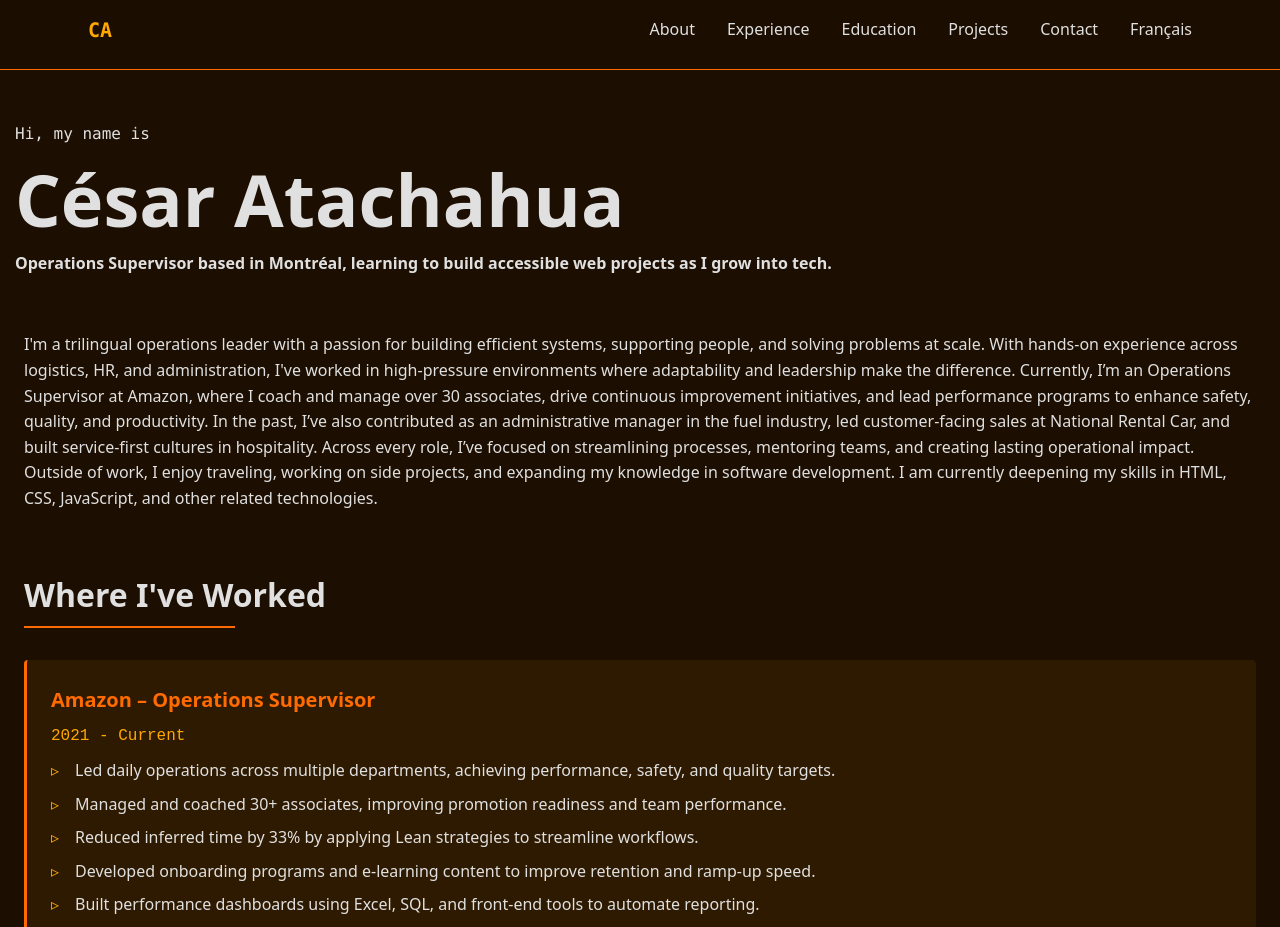
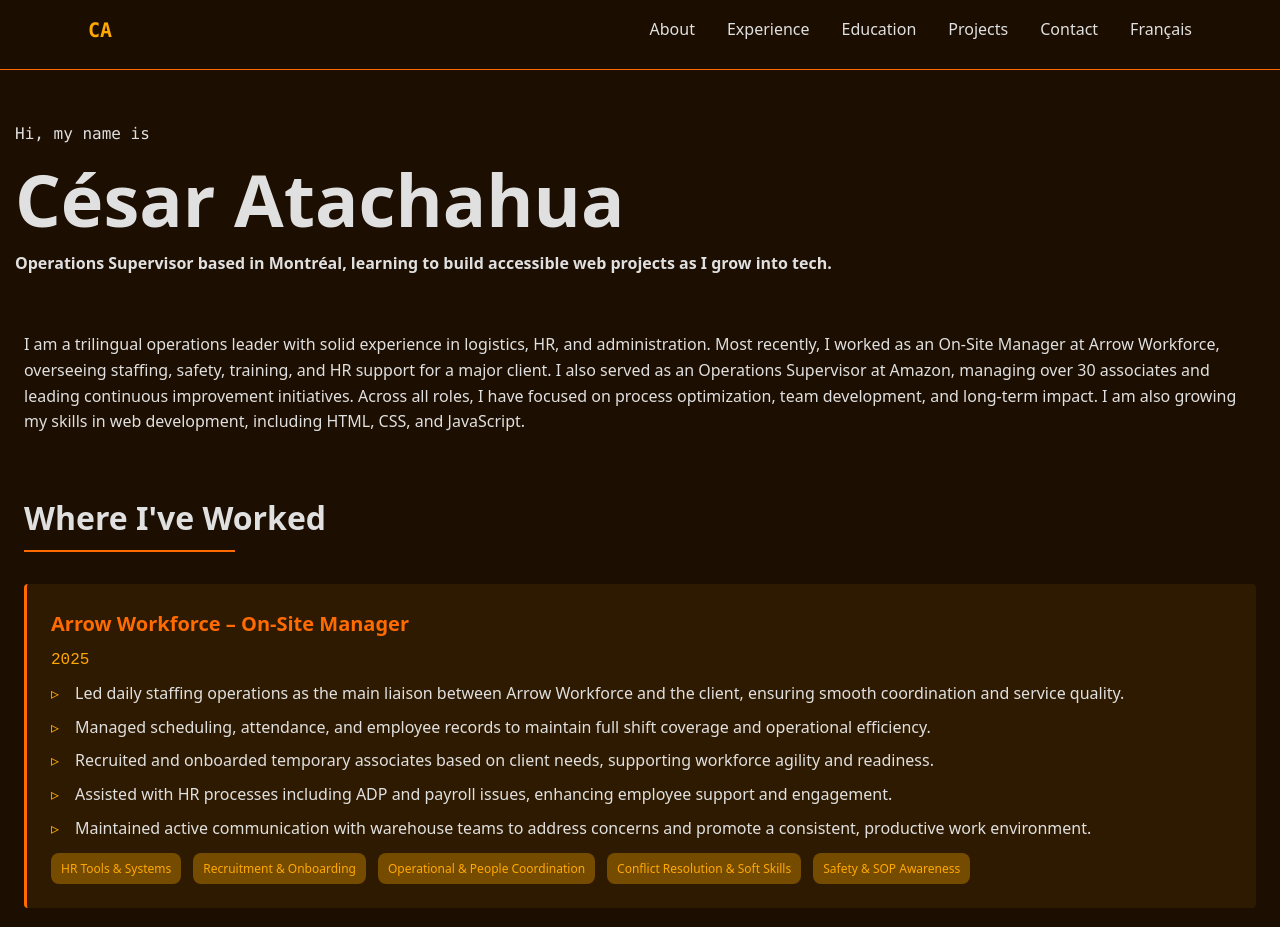
Before and after one commit to TheL0n3/cesar-website, a plain HTML site: page index.html in a window 1280 px wide. Shown: the top 927 px of the page. Drawn offline with nearby package versions, Linux system fonts and the light colour scheme.

Commit message:
Update index.html

```diff
--- a/index.html
+++ b/index.html
@@ -37,7 +37,7 @@
   <main class="pt-0 px-6">
     <section id="about" class="min-h-[90vh] py-8">
       <p id="intro-text" class="text-[#a1a8bd]">
-            I'm a trilingual operations leader with a passion for building efficient systems, supporting people, and solving problems at scale. With hands-on experience across logistics, HR, and administration, I've worked in high-pressure environments where adaptability and leadership make the difference. Currently, I’m an Operations Supervisor at Amazon, where I coach and manage over 30 associates, drive continuous improvement initiatives, and lead performance programs to enhance safety, quality, and productivity. In the past, I’ve also contributed as an administrative manager in the fuel industry, led customer-facing sales at National Rental Car, and built service-first cultures in hospitality. Across every role, I’ve focused on streamlining processes, mentoring teams, and creating lasting operational impact. Outside of work, I enjoy traveling, working on side projects, and expanding my knowledge in software development. I am currently deepening my skills in HTML, CSS, JavaScript, and other related technologies.
+            I am a trilingual operations leader with solid experience in logistics, HR, and administration. Most recently, I worked as an On-Site Manager at Arrow Workforce, overseeing staffing, safety, training, and HR support for a major client. I also served as an Operations Supervisor at Amazon, managing over 30 associates and leading continuous improvement initiatives. Across all roles, I have focused on process optimization, team development, and long-term impact. I am also growing my skills in web development, including HTML, CSS, and JavaScript.
         </p>
       </div>
     </section><br>
@@ -49,8 +49,26 @@
         <!-- Tab buttons would go here -->
         <div class="experience-content">
           <div class="experience-item bg-[#0b2942] border-l-[#82aaff]">
+            <h3 class="experience-title text-[#82aaff]">Arrow Workforce – On-Site Manager</h3>
+            <p class="experience-meta text-[#ecc48d]">2025</p>
+            <ul class="experience-list">
+              <li class="before:text-[#ecc48d]">Led daily staffing operations as the main liaison between Arrow Workforce and the client, ensuring smooth coordination and service quality.</li>
+              <li class="before:text-[#ecc48d]">Managed scheduling, attendance, and employee records to maintain full shift coverage and operational efficiency.</li>
+              <li class="before:text-[#ecc48d]">Recruited and onboarded temporary associates based on client needs, supporting workforce agility and readiness.</li>
+              <li class="before:text-[#ecc48d]">Assisted with HR processes including ADP and payroll issues, enhancing employee support and engagement.</li>
+              <li class="before:text-[#ecc48d]">Maintained active communication with warehouse teams to address concerns and promote a consistent, productive work environment.</li>
+            </ul>
+            <div class="tech-stack">
+              <span>HR Tools & Systems</span>
+              <span>Recruitment & Onboarding</span>
+              <span>Operational & People Coordination</span>
+              <span>Conflict Resolution & Soft Skills</span>
+              <span>Safety & SOP Awareness</span>
+            </div>
+          </div>
+          <div class="experience-item bg-[#0b2942] border-l-[#82aaff]">
             <h3 class="experience-title text-[#82aaff]">Amazon – Operations Supervisor</h3>
-            <p class="experience-meta text-[#ecc48d]">2021 - Current</p>
+            <p class="experience-meta text-[#ecc48d]">2021 - 2025</p>
             <ul class="experience-list">
               <li class="before:text-[#ecc48d]">Led daily operations across multiple departments, achieving performance, safety, and quality targets.</li>
               <li class="before:text-[#ecc48d]">Managed and coached 30+ associates, improving promotion readiness and team performance.</li>
```
